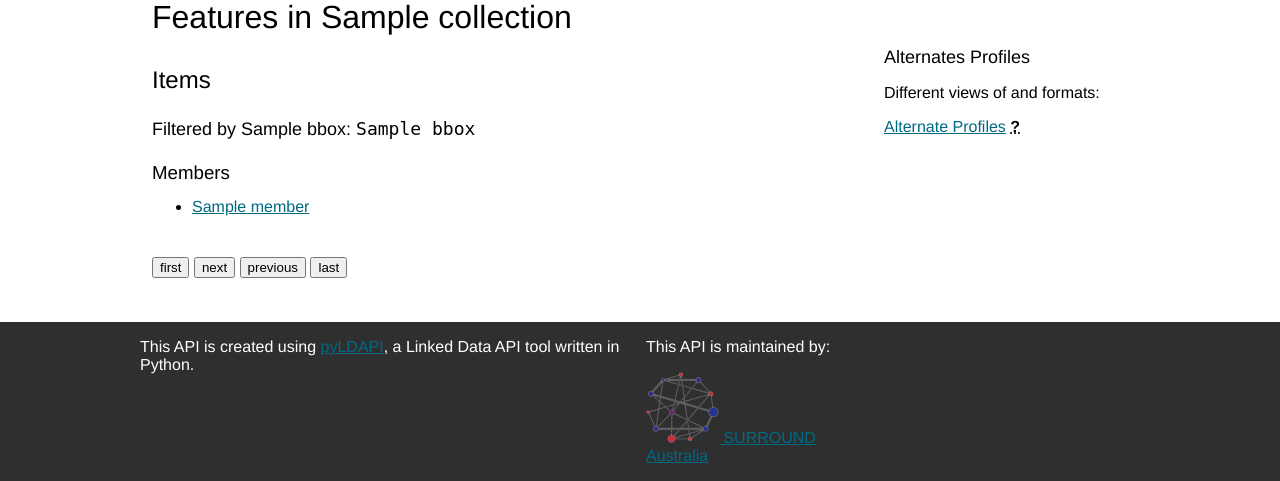
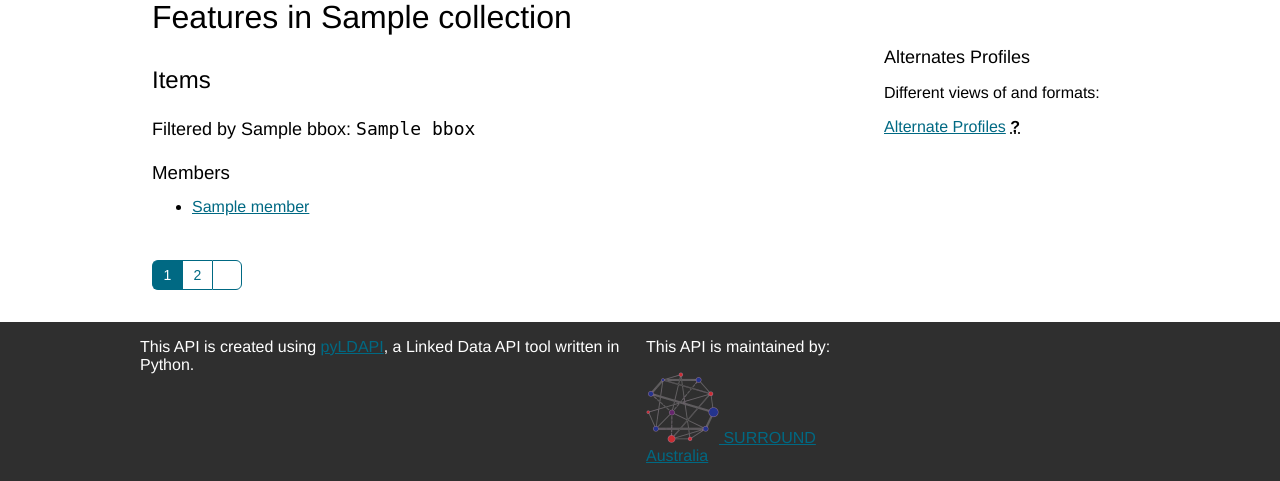
Before and after one commit to surroundaustralia/ogcldapi, a FastAPI app: template app/templates/features.html in a window 1280 px wide. Shown: the part 319-800 px from the top of the page. Run offline with FastAPI, Linux system fonts and the light colour scheme; the template is opened without the code that fills it: most values are stand-ins (such as "Sample title", 1, 10 or a date in 2020); some libraries are stand-ins or nearby versions.

Commit message:
Improved pagination buttons, added feature map
Former-commit-id: f830da46587e78b1ecd1d81c3b6fe93bee2a4d48

```diff
--- a/app/api/feature.py
+++ b/app/api/feature.py
@@ -322,7 +322,8 @@ class FeatureRenderer(Renderer):
         _template_context = {
             "links": self.links,
             "feature": self.feature,
-            "request": self.request
+            "request": self.request,
+            "map_polygon": self.feature.geometries[2].coordinates,
         }
 
         return templates.TemplateResponse(name="feature.html",
--- a/app/api/features.py
+++ b/app/api/features.py
@@ -325,7 +325,6 @@ class FeaturesRenderer(ContainerRenderer):
             )
 
     def _render_oai_html(self):
-
         # generate link QSAs from the FeaturesRenderer attributes
         links = {}
         for link_type in ["first_page", "next_page", "prev_page", "last_page"]:
--- a/app/app.py
+++ b/app/app.py
@@ -86,7 +86,8 @@ if __name__ == '__main__':
     uvicorn.run(api,
                 port=PORT,
                 host=HOST,
-                log_config=logging_config.configure_logging(service="Uvicorn"))
+                # log_config=logging_config.configure_logging(service="Uvicorn")
+    )
 else:
     logging.info("Running uvicorn function")
     configure()
--- a/app/static/css/style.css
+++ b/app/static/css/style.css
@@ -212,6 +212,57 @@ table.lined td {
     margin-bottom: 12px;
 }
 
-#pagination-features {
+#pagination {
     margin-top: auto;
+    display: flex;
+    flex-direction: row;
+    align-items: center;
 }
+
+.pagination-btn {
+    background-color: white;
+    color: var(--primary-blue);
+    cursor: pointer;
+    border-radius: 0;
+    border: 1px solid var(--primary-blue);
+    width: 30px;
+    height: 30px;
+    font-size: 14px;
+
+    transition: background-color 0.2s ease, color 0.2s ease;
+}
+
+.pagination-btn > i {
+    font-size: 12px;
+}
+
+.pagination-btn.current-page, .pagination-btn.current-page:hover {
+    background-color: var(--primary-blue);
+    color: white;
+    cursor: unset;
+}
+
+.pagination-btn:hover {
+    background-color: var(--primary-blue);
+    color: white;
+}
+
+#pagination > .pagination-btn:first-child {
+    border-top-left-radius: 6px;
+    border-bottom-left-radius: 6px;
+}
+
+#pagination > .pagination-btn:last-child {
+    border-top-right-radius: 6px;
+    border-bottom-right-radius: 6px;
+}
+
+#pagination > .pagination-btn:not(:last-child) {
+    border-right: none;
+}
+
+/* map */
+#map {
+    height: 500px;
+    margin-bottom: 20px;
+}
--- a/app/templates/features.html
+++ b/app/templates/features.html
@@ -15,12 +15,16 @@
             {%- endfor -%}
             </ul>
     </div>
-    <div id="pagination-features">
-        <input type="button" id="first" onclick="location.href='{{ page_links.first_page }}'" value="first" />
-        <input type="button" id="next" onclick="location.href='{{ page_links.next_page }}'" value="next" />
-        <input type="button" id="previous" onclick="location.href='{{ page_links.prev_page }}'" value="previous" />
-        <input type="button" id="last" onclick="location.href='{{ page_links.last_page }}'" value="last" />
-        <h3></h3>
+    <div id="pagination">
+        {% if pageNumber > 1 %}
+        <button class="pagination-btn" onclick="location.href='{{ page_links.first_page }}'"><i class="far fa-chevron-double-left"></i></button>
+        <button class="pagination-btn" onclick="location.href='{{ page_links.prev_page }}'">{{ pageNumber - 1 }}</button>
+        {% endif %}
+        <button class="pagination-btn current-page" disabled>{{ pageNumber }}</button>
+        {% if pageNumber < page_links.last_page.split("&page=")[1]|int %}
+        <button class="pagination-btn" onclick="location.href='{{ page_links.next_page }}'">{{ pageNumber + 1 }}</button>
+        <button class="pagination-btn" onclick="location.href='{{ page_links.last_page }}'"><i class="far fa-chevron-double-right"></i></button>
+        {% endif %}
     </div>
 </div>
 
--- a/app/templates/page.html
+++ b/app/templates/page.html
@@ -5,9 +5,8 @@
     <meta charset="UTF-8">
     <link rel="shortcut icon" href="{{ url_for('static', path='img/favicon.ico') }}">
     <script src="http://code.jquery.com/jquery-1.8.2.min.js"></script>
-    <script src="{{ url_for('static', path='pagination.js') }}"></script>
     <link href="{{ url_for('static', path='css/style.css') }}" rel="stylesheet" type="text/css">
-    <link href="{{ url_for('static', path='css/pagination.css') }}" rel="stylesheet" type="text/css">
+    <script src="https://kit.fontawesome.com/c112c4b9c0.js" crossorigin="anonymous"></script>
     <title>{% if api_title|length > 0 %}{{ api_title }}{% else %}{{ API_TITLE }}{% endif %}</title>
 </head>
 
```
Also changed, not shown: app/api/collections.py (+8 -0 lines), app/templates/collections_oai.html (+18 -59 lines), app/templates/feature.html (+21 -3 lines).
